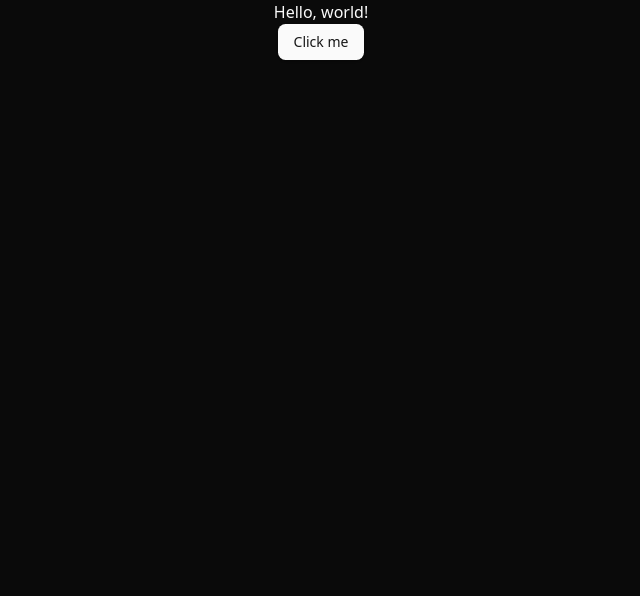
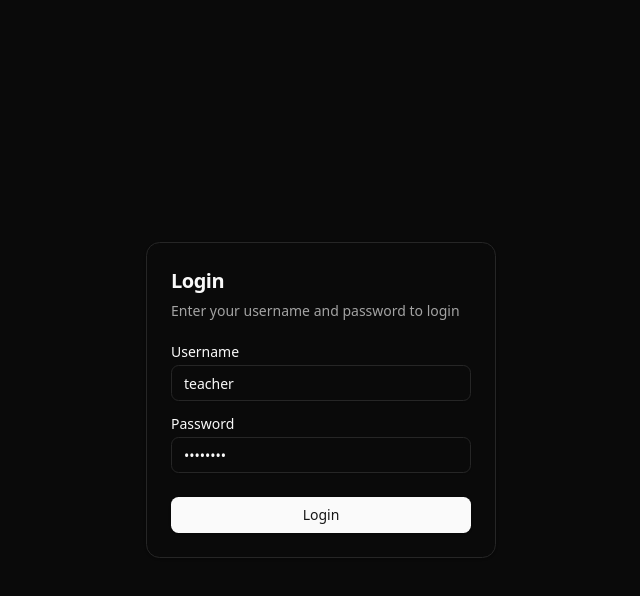
Before and after one commit to sahilsh-dev/quizo, a React (Vite) app in the folder frontend/: page / in a window 1280 px wide. Shown: the top 596 px of the page, without its empty margins (319-959 px from the left). Built offline with nearby package versions, Linux system fonts and the light colour scheme.

Commit message:
Add Login page

```diff
--- a/frontend/package.json
+++ b/frontend/package.json
@@ -10,6 +10,7 @@
     "preview": "vite preview"
   },
   "dependencies": {
+    "@radix-ui/react-label": "^2.1.2",
     "@radix-ui/react-slot": "^1.1.2",
     "@tailwindcss/vite": "^4.0.6",
     "class-variance-authority": "^0.7.1",
@@ -17,6 +18,7 @@
     "lucide-react": "^0.475.0",
     "react": "^19.0.0",
     "react-dom": "^19.0.0",
+    "react-router-dom": "^7.1.5",
     "tailwind-merge": "^3.0.1",
     "tailwindcss-animate": "^1.0.7"
   },
--- a/frontend/src/App.tsx
+++ b/frontend/src/App.tsx
@@ -1,13 +1,16 @@
 import { ThemeProvider } from "@/components/ui/theme-provider";
-import { Button } from "@/components/ui/button";
+import { BrowserRouter, Routes, Route } from "react-router-dom";
+import Login from "./pages/Login";
+import Dashboard from "./pages/Dashboard";
 
 function App() {
   return (
     <ThemeProvider defaultTheme="dark" storageKey="vite-ui-theme">
-      <div className="max-w-md m-auto text-center">
-        <h1>Hello, world!</h1>
-        <Button>Click me</Button>
-      </div>
+      <BrowserRouter>
+        <Routes>
+          <Route path="/" element={<Login />} />
+        </Routes>
+      </BrowserRouter>
     </ThemeProvider>
   );
 }
--- /dev/null
+++ b/frontend/src/components/ui/card.tsx
@@ -0,0 +1,68 @@
+import * as React from "react"
+
+import { cn } from "@/lib/utils"
+
+function Card({ className, ...props }: React.ComponentProps<"div">) {
+  return (
+    <div
+      data-slot="card"
+      className={cn(
+        "bg-card text-card-foreground rounded-xl border shadow-sm",
+        className
+      )}
+      {...props}
+    />
+  )
+}
+
+function CardHeader({ className, ...props }: React.ComponentProps<"div">) {
+  return (
+    <div
+      data-slot="card-header"
+      className={cn("flex flex-col gap-1.5 p-6", className)}
+      {...props}
+    />
+  )
+}
+
+function CardTitle({ className, ...props }: React.ComponentProps<"div">) {
+  return (
+    <div
+      data-slot="card-title"
+      className={cn("leading-none font-semibold tracking-tight", className)}
+      {...props}
+    />
+  )
+}
+
+function CardDescription({ className, ...props }: React.ComponentProps<"div">) {
+  return (
+    <div
+      data-slot="card-description"
+      className={cn("text-muted-foreground text-sm", className)}
+      {...props}
+    />
+  )
+}
+
+function CardContent({ className, ...props }: React.ComponentProps<"div">) {
+  return (
+    <div
+      data-slot="card-content"
+      className={cn("p-6 pt-0", className)}
+      {...props}
+    />
+  )
+}
+
+function CardFooter({ className, ...props }: React.ComponentProps<"div">) {
+  return (
+    <div
+      data-slot="card-footer"
+      className={cn("flex items-center p-6 pt-0", className)}
+      {...props}
+    />
+  )
+}
+
+export { Card, CardHeader, CardFooter, CardTitle, CardDescription, CardContent }
--- /dev/null
+++ b/frontend/src/components/ui/input.tsx
@@ -0,0 +1,19 @@
+import * as React from "react"
+
+import { cn } from "@/lib/utils"
+
+function Input({ className, type, ...props }: React.ComponentProps<"input">) {
+  return (
+    <input
+      type={type}
+      data-slot="input"
+      className={cn(
+        "border-input file:text-foreground placeholder:text-muted-foreground selection:bg-primary selection:text-primary-foreground aria-invalid:outline-destructive/60 aria-invalid:ring-destructive/20 dark:aria-invalid:outline-destructive dark:aria-invalid:ring-destructive/50 ring-ring/10 dark:ring-ring/20 dark:outline-ring/40 outline-ring/50 aria-invalid:outline-destructive/60 dark:aria-invalid:outline-destructive dark:aria-invalid:ring-destructive/40 aria-invalid:ring-destructive/20 aria-invalid:border-destructive/60 dark:aria-invalid:border-destructive flex h-9 w-full min-w-0 rounded-md border bg-transparent px-3 py-1 text-base shadow-xs transition-[color,box-shadow] file:inline-flex file:h-7 file:border-0 file:bg-transparent file:text-sm file:font-medium focus-visible:ring-4 focus-visible:outline-1 disabled:pointer-events-none disabled:cursor-not-allowed disabled:opacity-50 aria-invalid:focus-visible:ring-[3px] aria-invalid:focus-visible:outline-none md:text-sm dark:aria-invalid:focus-visible:ring-4",
+        className
+      )}
+      {...props}
+    />
+  )
+}
+
+export { Input }
--- /dev/null
+++ b/frontend/src/components/ui/label.tsx
@@ -0,0 +1,22 @@
+import * as React from "react"
+import * as LabelPrimitive from "@radix-ui/react-label"
+
+import { cn } from "@/lib/utils"
+
+function Label({
+  className,
+  ...props
+}: React.ComponentProps<typeof LabelPrimitive.Root>) {
+  return (
+    <LabelPrimitive.Root
+      data-slot="label"
+      className={cn(
+        "text-sm leading-none font-medium select-none group-data-[disabled=true]:pointer-events-none group-data-[disabled=true]:opacity-50 peer-disabled:cursor-not-allowed peer-disabled:opacity-50",
+        className
+      )}
+      {...props}
+    />
+  )
+}
+
+export { Label }
--- /dev/null
+++ b/frontend/src/pages/Dashboard.tsx
@@ -0,0 +1,3 @@
+export default function Dashboard() {
+  return <h1>Dashboard</h1>;
+}
--- /dev/null
+++ b/frontend/src/pages/Login.tsx
@@ -0,0 +1,71 @@
+import { useState } from "react";
+import { useNavigate } from "react-router-dom";
+import { Button } from "@/components/ui/button";
+import { Input } from "@/components/ui/input";
+import { Label } from "@/components/ui/label";
+import {
+  Card,
+  CardContent,
+  CardDescription,
+  CardFooter,
+  CardHeader,
+  CardTitle,
+} from "@/components/ui/card";
+
+export default function Login() {
+  const [username, setUsername] = useState("teacher");
+  const [password, setPassword] = useState("password");
+  const navigate = useNavigate();
+
+  const handleLogin = (e: React.FormEvent) => {
+    e.preventDefault();
+    if (username.trim() && password.trim()) {
+      navigate("/dashboard");
+    } else {
+      alert("Invalid credentials");
+    }
+  };
+
+  return (
+    <div className="flex items-center justify-center min-h-screen">
+      <Card className="w-[350px]">
+        <CardHeader>
+          <CardTitle className="text-xl">Login</CardTitle>
+          <CardDescription>
+            Enter your username and password to login
+          </CardDescription>
+        </CardHeader>
+        <CardContent>
+          <form onSubmit={handleLogin}>
+            <div className="grid w-full items-center gap-4">
+              <div className="flex flex-col space-y-1.5">
+                <Label htmlFor="username">Username</Label>
+                <Input
+                  id="username"
+                  value={username}
+                  onChange={(e) => setUsername(e.target.value)}
+                  required
+                />
+              </div>
+              <div className="flex flex-col space-y-1.5">
+                <Label htmlFor="password">Password</Label>
+                <Input
+                  id="password"
+                  type="password"
+                  value={password}
+                  onChange={(e) => setPassword(e.target.value)}
+                  required
+                />
+              </div>
+            </div>
+          </form>
+        </CardContent>
+        <CardFooter>
+          <Button className="w-full" onClick={handleLogin}>
+            Login
+          </Button>
+        </CardFooter>
+      </Card>
+    </div>
+  );
+}
```
Also changed, not shown: 1 other file (tests, documents, lock files or other folders).
